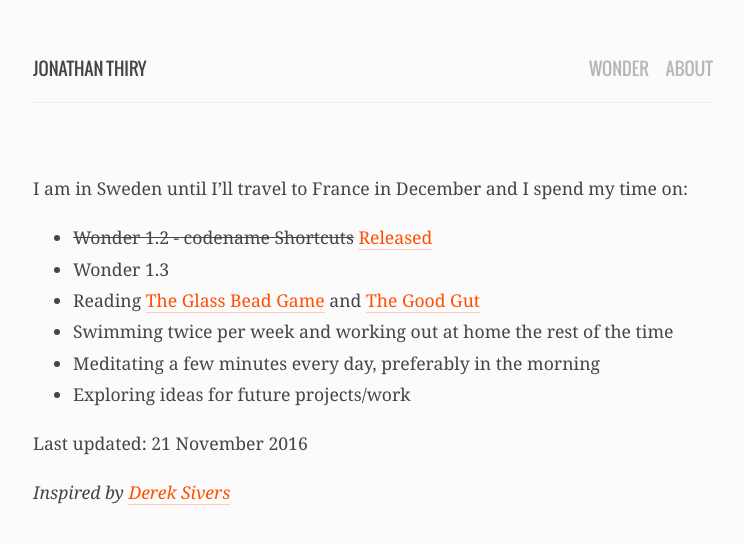
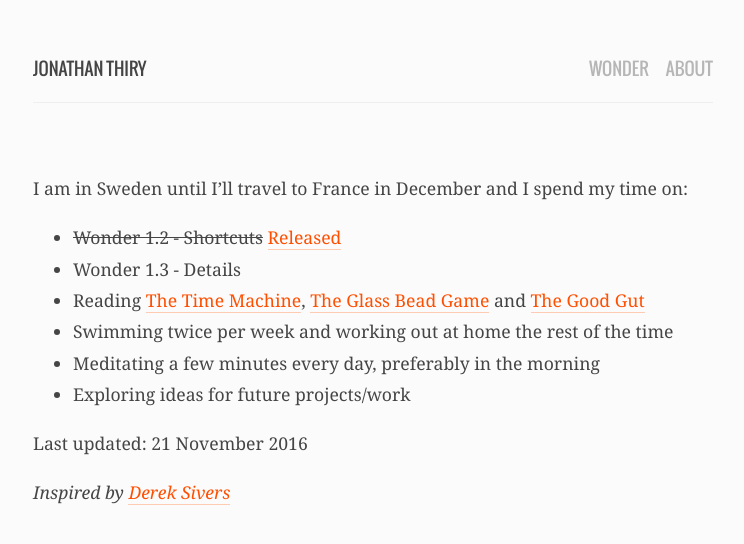
Before and after one commit to jonathanthiry/jonathanthiry.github.com, a Jekyll site: the page built from now.md, in a window 1280 px wide. Shown: the top 544 px of the page, without its empty margins (267-1011 px from the left). Built offline with Jekyll 4.4.1, drawn with Linux system fonts in a browser that asks for light colours.

Commit message:
Update now page

```diff
--- a/now.md
+++ b/now.md
@@ -6,9 +6,9 @@ date: 2016-11-21
 
 I am in Sweden until I'll travel to France in December and I spend my time on:
 
-- ~~Wonder 1.2 - codename Shortcuts~~ [Released](https://itunes.apple.com/us/app/wonder-reader-for-wikipedia/id1050888989?mt=8&at=1010lo2M)
-- Wonder 1.3
-- Reading [The Glass Bead Game](https://www.amazon.com/Glass-Bead-Game-Magister-Ludi/dp/8087888383) and [The Good Gut](https://www.amazon.com/Good-Gut-Taking-Control-Long-term-ebook/dp/B00OZ0TOV2)
+- ~~Wonder 1.2 - Shortcuts~~ [Released](https://itunes.apple.com/us/app/wonder-reader-for-wikipedia/id1050888989?mt=8&at=1010lo2M)
+- Wonder 1.3 - Details
+- Reading [The Time Machine](https://en.wikipedia.org/wiki/The_Time_Machine), [The Glass Bead Game](https://www.amazon.com/Glass-Bead-Game-Magister-Ludi/dp/8087888383) and [The Good Gut](https://www.amazon.com/Good-Gut-Taking-Control-Long-term-ebook/dp/B00OZ0TOV2)
 - Swimming twice per week and working out at home the rest of the time
 - Meditating a few minutes every day, preferably in the morning
 - Exploring ideas for future projects/work
```
